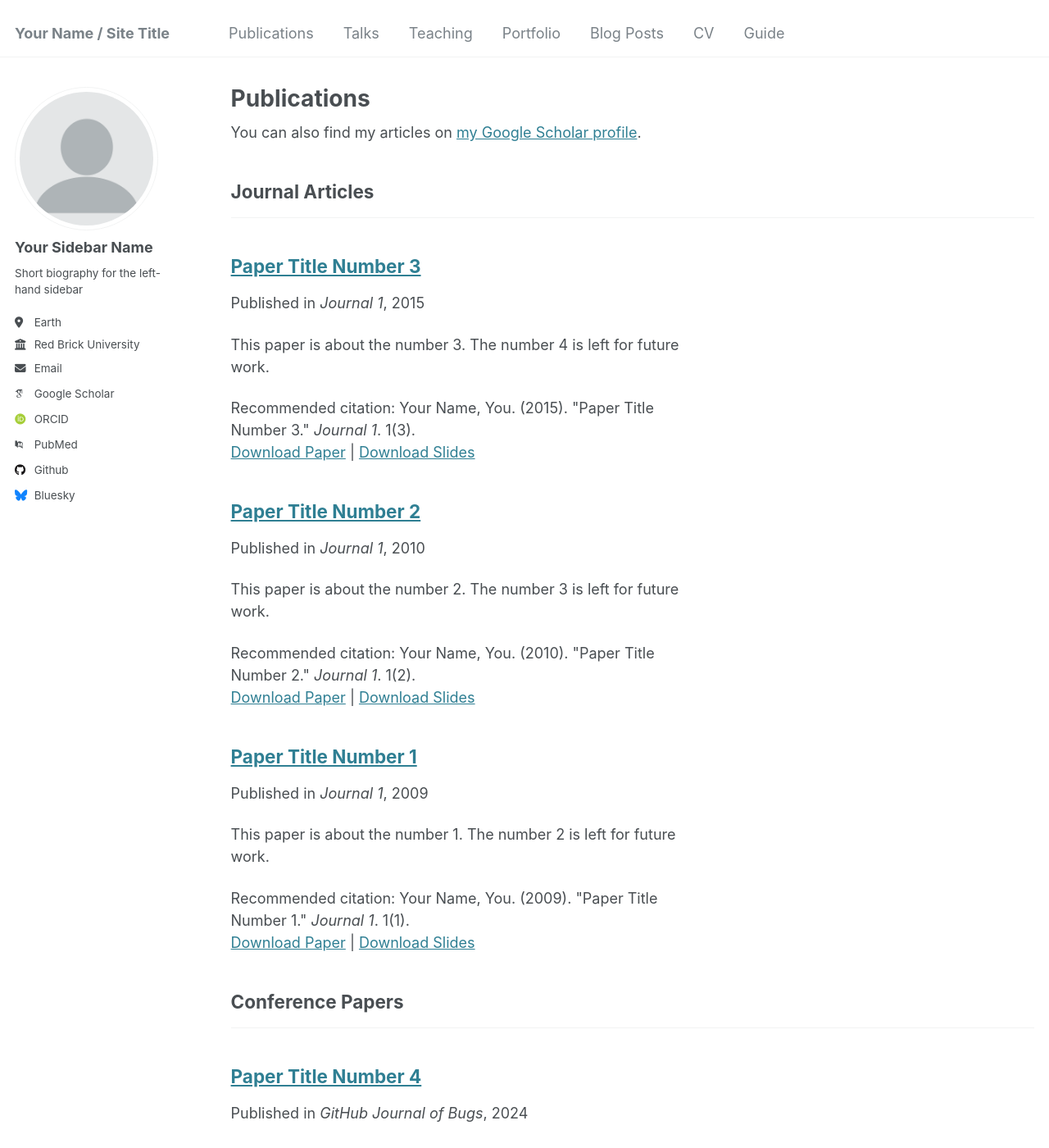
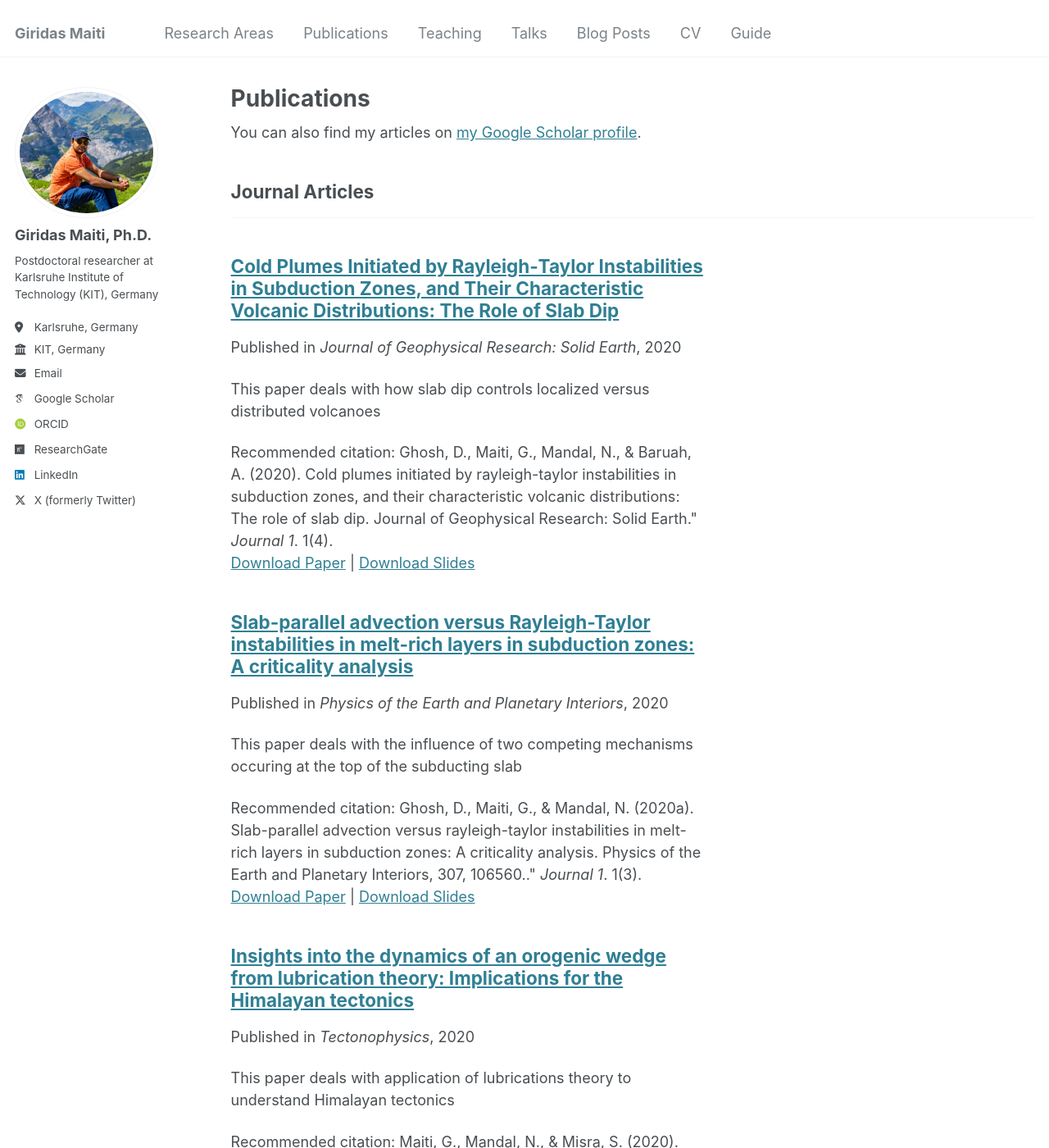
Before and after one commit to gmaiti/giridasmaiti.github.io, a Jekyll site: the page built from _pages/publications.html, in a window 1280 px wide and 1400 px high. Shown: the whole window at 82% size. Built offline with Jekyll 4.4.1, drawn with Linux system fonts in a browser that asks for light colours; some web fonts are replaced; some of the changed text lies outside the part shown.

Commit message:
Update publications and add images

```diff
--- a/_config.yml
+++ b/_config.yml
@@ -8,10 +8,10 @@
 
 # Basic Site Settings
 locale                   : "en-US"
-title                    : "Your Name / Site Title"
+title                    : "Giridas Maiti"
 title_separator          : "-"
-name                     : &name "Your Name"
-description              : &description "personal description"
+name                     : &name "Giridas Maiti"
+description              : &description "Postdoctoral researcher at Karlsruhe Institute of Technology (KIT), Germany"
 url                      : https://academicpages.github.io # the base hostname & protocol for your site e.g. "https://[your GitHub username].github.io"
 baseurl                  : "" # the subpath of your site, e.g. "/blog"
 repository               : "academicpages/academicpages.github.io"
@@ -21,35 +21,35 @@ repository               : "academicpages/academicpages.github.io"
 #               Additional customization can be done by editing /_includes/author-profile.html
 author:
   # Biographic information
-  avatar           : "profile.png"
-  name             : "Your Sidebar Name"
+  avatar           : "126A1593.jpg"
+  name             : "Giridas Maiti, Ph.D."
   pronouns         : # example: "she/her"
-  bio              : "Short biography for the left-hand sidebar"
-  location         : "Earth"
-  employer         : "Red Brick University"
+  bio              : "Postdoctoral researcher at Karlsruhe Institute of Technology (KIT), Germany"
+  location         : "Karlsruhe, Germany"
+  employer         : "KIT, Germany"
   uri              : # URL
-  email            : "none@example.org"
+  email            : "giridas.maiti@kit.edu"
 
   # Academic websites
   arxiv            : # URL - Update with the correct link to your profile
-  googlescholar    : "https://scholar.google.com/citations?user=PS_CX0AAAAAJ"
+  googlescholar    : "https://scholar.google.com/citations?user=AjMU5DwAAAAJ&hl=en"
   impactstory      : # URL
-  orcid            : "http://orcid.org/yourorcidurl"
+  orcid            : "https://orcid.org/0000-0002-7813-6480"
   semantic         : # URL
-  pubmed           : "https://www.ncbi.nlm.nih.gov/pubmed/?term=john+snow"
-  researchgate     : # URL
+  pubmed           : #"https://www.ncbi.nlm.nih.gov/pubmed/?term=john+snow"
+  researchgate     : "https://www.researchgate.net/profile/Giridas-Maiti"
   scopus           : # URL
 
   # Repositories and software development
   bitbucket        : # Username - Update with your username on the site
   codepen          : # Username
   dribbble         : # Username
-  github           : "academicpages"
+  github           : #"https://github.com/gmaiti"
   kaggle           : # Username
   stackoverflow    : # User number or user number and name (i.e., use "1" or "1/jeff-atwood")
 
   # Social media
-  bluesky          : "bsky.app" # Replace this with you Bluesky username
+  bluesky          : #"bsky.app" # Replace this with you Bluesky username
   facebook         : # Username
   flickr           : # Username
   foursquare       : # Username
@@ -58,7 +58,7 @@ author:
   keybase          : # Username
   instagram        : # Username
   lastfm           : # Username
-  linkedin         : # Username
+  linkedin         : "https://www.linkedin.com/in/giridas-maiti-12858889/?originalSubdomain=in"
   mastodon         : # URL
   medium           : # URL
   pinterest        : # Username
@@ -66,7 +66,7 @@ author:
   steam            : # Username
   telegram         : # URL
   tumblr           : # Username
-  twitter          : # Username for X / Twitter
+  twitter          : "https://x.com/giridasmaiti"
   vine             : # Username
   weibo            : # Username
   wikipedia        : # Username
--- a/_data/navigation.yml
+++ b/_data/navigation.yml
@@ -5,17 +5,18 @@
 # prevent it from being included in the site.
 
 main:
+
+  - title: "Research Areas"
+    url: /portfolio/
+
   - title: "Publications"
     url: /publications/
-
-  - title: "Talks"
-    url: /talks/
 
   - title: "Teaching"
     url: /teaching/
 
-  - title: "Portfolio"
-    url: /portfolio/
+  - title: "Talks"
+    url: /talks/
 
   - title: "Blog Posts"
     url: /year-archive/
--- a/_publications/2009-10-01-paper-title-number-1.md
+++ /dev/null
@@ -1,14 +0,0 @@
----
-title: "Paper Title Number 1"
-collection: publications
-category: manuscripts
-permalink: /publication/2009-10-01-paper-title-number-1
-excerpt: 'This paper is about the number 1. The number 2 is left for future work.'
-date: 2009-10-01
-venue: 'Journal 1'
-slidesurl: 'http://academicpages.github.io/files/slides1.pdf'
-paperurl: 'http://academicpages.github.io/files/paper1.pdf'
-citation: 'Your Name, You. (2009). &quot;Paper Title Number 1.&quot; <i>Journal 1</i>. 1(1).'
----
-
-The contents above will be part of a list of publications, if the user clicks the link for the publication than the contents of section will be rendered as a full page, allowing you to provide more information about the paper for the reader. When publications are displayed as a single page, the contents of the above "citation" field will automatically be included below this section in a smaller font.
--- a/_publications/2010-10-01-paper-title-number-2.md
+++ /dev/null
@@ -1,14 +0,0 @@
----
-title: "Paper Title Number 2"
-collection: publications
-category: manuscripts
-permalink: /publication/2010-10-01-paper-title-number-2
-excerpt: 'This paper is about the number 2. The number 3 is left for future work.'
-date: 2010-10-01
-venue: 'Journal 1'
-slidesurl: 'http://academicpages.github.io/files/slides2.pdf'
-paperurl: 'http://academicpages.github.io/files/paper2.pdf'
-citation: 'Your Name, You. (2010). &quot;Paper Title Number 2.&quot; <i>Journal 1</i>. 1(2).'
----
-
-The contents above will be part of a list of publications, if the user clicks the link for the publication than the contents of section will be rendered as a full page, allowing you to provide more information about the paper for the reader. When publications are displayed as a single page, the contents of the above "citation" field will automatically be included below this section in a smaller font.
--- a/_publications/2015-10-01-paper-title-number-3.md
+++ /dev/null
@@ -1,14 +0,0 @@
----
-title: "Paper Title Number 3"
-collection: publications
-category: manuscripts
-permalink: /publication/2015-10-01-paper-title-number-3
-excerpt: 'This paper is about the number 3. The number 4 is left for future work.'
-date: 2015-10-01
-venue: 'Journal 1'
-slidesurl: 'http://academicpages.github.io/files/slides3.pdf'
-paperurl: 'http://academicpages.github.io/files/paper3.pdf'
-citation: 'Your Name, You. (2015). &quot;Paper Title Number 3.&quot; <i>Journal 1</i>. 1(3).'
----
-
-The contents above will be part of a list of publications, if the user clicks the link for the publication than the contents of section will be rendered as a full page, allowing you to provide more information about the paper for the reader. When publications are displayed as a single page, the contents of the above "citation" field will automatically be included below this section in a smaller font.
--- /dev/null
+++ b/_publications/2020-01-01-paper-title-number-1.md
@@ -0,0 +1,23 @@
+---
+title: "How far does a subduction wedge follow lubrication dynamics?"
+collection: publications
+category: manuscripts
+permalink: https://www.sciencedirect.com/science/article/pii/S0031920119302110
+excerpt: 'This paper deals with how lubrications theory can be applied to understand subduction wedge dynamics'
+date: 2020-01-01
+venue: 'Physics of the Earth and Planetary Interiors'
+slidesurl: 'http://academicpages.github.io/files/slides1.pdf'
+paperurl: 'http://academicpages.github.io/files/paper1.pdf'
+citation: 'Maiti, G., & Mandal, N. (2020a). How far does a subduction wedge follow lubrication dynamics? Physics of the Earth and Planetary Interiors, 298, 10634'
+---
+
+Applications of the lubrication dynamics in subduction zones generally assume very small wedge taper angles
+(α < 1°), satisfying the condition of flow within the subduction wedge sub-parallel to the bounding plates.
+ However, many subduction systems have their plate interfaces with α far exceeding 1°. This article aims to address
+ a fundamental question - is the lubrication theory valid for subduction wedges with α ≫ 1°? We test the validity by
+ comparing its analytical solutions with the results obtained from the numerical solutions of full-form Stokes equations, and
+ constrain α limit (<20°) in applying the lubrication theory with errors <5%. We also use this theory to evaluate the magnitude
+ of dynamic pressure in subduction wedges as a function of subduction velocity, wedge geometry and its viscosity, and then
+ demonstrate how such dynamic pressure eventually controls the overriding plate deformation and extrusion channel formation
+ in convergent tectonics. Drops in dynamic pressure facilitate gravitational collapse of the overriding plate, which in turn
+ initiates the extrusion channel in a wedge.
--- /dev/null
+++ b/_publications/2020-05-02-paper-title-number-2.md
@@ -0,0 +1,29 @@
+---
+title: "Insights into the dynamics of an orogenic wedge from lubrication theory: Implications for the Himalayan tectonics"
+collection: publications
+category: manuscripts
+permalink: https://www.sciencedirect.com/science/article/pii/S0040195120300184
+excerpt: 'This paper deals with application of lubrications theory to understand Himalayan tectonics'
+date: 2020-05-02
+venue: 'Tectonophysics'
+slidesurl: 'http://academicpages.github.io/files/slides1.pdf'
+paperurl: 'http://academicpages.github.io/files/paper1.pdf'
+citation: ' Maiti, G., Mandal, N., & Misra, S. (2020). Insights into the dynamics of an orogenic wedge from
+lubrication theory: Implications for the Himalayan tectonics. Tectonophysics, 776, 228335'
+---
+
+Using lubrication theory, we develop a mechanical model to evaluate the dynamic relation between an orogenic
+ wedge and the overriding plate. The model suggests that the subducting plate motion produces a dynamic pressure
+ in the wedge, which supports the gravity load of the overriding plate lying above it (stable condition). A drop
+ in the dynamic pressure results in a rotational collapse of the overriding plate (unstable condition). We present
+ an analytical solution to provide an estimate of the dynamic pressures in orogenic wedges. The lubrication model
+ is also implemented in computational fluid dynamics (CFD) simulations to perform real scale numerical experiments,
+ considering mainly three variables: 1) plate convergence angle (α), 2) subduction rate (us), and 3)
+ viscosity ratio (R) between the overriding plate and wedge. The overriding plates attain mechanical stability
+ when us exceeds a threshold value (us∗); otherwise, they become unstable as us<us∗. A linear increase of us∗ with
+ α as well as R widens the unstable fields. We demonstrate that the stable to unstable transition initiates a crustal
+ flow channel in the orogenic wedge, driven by the collapse of the overriding plate. Such a collapse is associated with
+ a kinematic transformation from contraction to extension in the overriding plate. Based on geological proxies, this
+ article finally explains the formation of the orogenic channel in the Himalaya as a consequence of the transition from
+ stable to unstable state in overriding Tibet, lying above the Himalayan wedge, when the Indo-Asia collision rate
+ reduced to ~5 cm/yr at ~22 Ma
--- /dev/null
+++ b/_publications/2020-07-01-paper-title-number-3.md
@@ -0,0 +1,24 @@
+---
+title: "Slab-parallel advection versus Rayleigh-Taylor instabilities in melt-rich layers in subduction zones: A criticality analysis"
+collection: publications
+category: manuscripts
+permalink: https://www.sciencedirect.com/science/article/pii/S0031920120301400
+excerpt: 'This paper deals with the influence of two competing mechanisms occuring at the top of the subducting slab'
+date: 2020-07-01
+venue: 'Physics of the Earth and Planetary Interiors'
+slidesurl: 'http://academicpages.github.io/files/slides2.pdf'
+paperurl: 'http://academicpages.github.io/files/paper2.pdf'
+citation: 'Ghosh, D., Maiti, G., & Mandal, N. (2020a). Slab-parallel advection versus rayleigh-taylor instabilities
+in melt-rich layers in subduction zones: A criticality analysis. Physics of the Earth and Planetary
+Interiors, 307, 106560..&quot; <i>Journal 1</i>. 1(3).'
+---
+
+We show slab-parallel advection and Rayleigh-Taylor instability (RTI) as two competing gravity-driven flow
+mechanisms in the melt-rich layer atop a subducting slab. Scaled laboratory model results, supported by CFD
+simulations, indicate a transition of the RTI to advection mechanism at a threshold slab-dip angle (α) between
+20° and 30°. The advection mechanism results in updip flow, forming a single plume at the upper edge of the
+melt-rich layer. Based on lubrication approximation, we present an analytical solution of the linear stability
+problem to perform a criticality analysis of α for the transition between RTI and advection, as observed in the
+experiments. The solution indicates this transition to occur at α⁎ = 28°, in favorable agreement with the experimental
+values. The article finally highlights the implications of this criticality analysis in interpreting the
+spatial distributions of subduction volcanism.
--- /dev/null
+++ b/_publications/2020-08-01-paper-title-number-4.md
@@ -0,0 +1,31 @@
+---
+title: "Cold Plumes Initiated by Rayleigh‐Taylor Instabilities in Subduction Zones, and Their Characteristic Volcanic Distributions: The Role of Slab Dip"
+collection: publications
+category: manuscripts
+permalink: https://agupubs.onlinelibrary.wiley.com/doi/full/10.1029/2020JB019814
+excerpt: 'This paper deals with how slab dip controls localized versus distributed volcanoes'
+date: 2020-08-01
+venue: 'Journal of Geophysical Research: Solid Earth'
+slidesurl: 'http://academicpages.github.io/files/slides3.pdf'
+paperurl: 'http://academicpages.github.io/files/paper3.pdf'
+citation: 'Ghosh, D., Maiti, G., Mandal, N., & Baruah, A. (2020). Cold plumes initiated by rayleigh-taylor
+instabilities in subduction zones, and their characteristic volcanic distributions: The role of slab dip.
+Journal of Geophysical Research: Solid Earth.&quot; <i>Journal 1</i>. 1(4).'
+---
+
+Dehydration melting in subduction zones often produces cold plumes, initiated by Rayleigh-Taylor
+ instabilities in the buoyant partially molten zones lying above the dipping subducting slabs. We
+ use scaled laboratory experiments to demonstrate how the slab dip (α) can control the evolution of
+ such plumes. For α > 0°, Rayleigh-Taylor instabilities evolve as two orthogonal waves, one trench
+ perpendicular with wavelength λL and the other one trench parallel with wavelength λT (λT > λL). We
+ show that two competing processes, (1) λL-controlled updip advection of partially molten materials
+ and (2) λT/λL interference, determine the modes of plume growth. The λT/λL interference gives rise to
+ an areal distribution of plumes (Mode 1), whereas advection leads to a linear distribution of plumes
+ (Mode 2) at the upper fringe of the partially molten layer. The λT wave instabilities do not grow when
+ α exceeds a threshold value (α* = 30°). For α > α*, λL-driven advection takes the control to produce
+ exclusively Mode 2 plumes. We performed a series of 2-D and 3-D computational fluid dynamics simulations
+ to test the criticality of slab dip in switching the Mode 1 to Mode 2 transition at α*. We discuss the
+ effects of viscosity ratio (R) and the density contrast (Δρ) between the source layers and ambient mantle,
+ source layer thickness (Ts), and slab velocity (Us) on the development of cold plumes. Finally, we discuss
+ the areal versus linear distributions of volcanoes from natural subduction zones as possible examples of
+ Mode 1 versus Mode 2 plume products.
```
Also changed, not shown: images/126A1593.jpg (added), images/126A1783.jpg (added), images/Giridas_Maiti.jpg (added), 2 other files.
